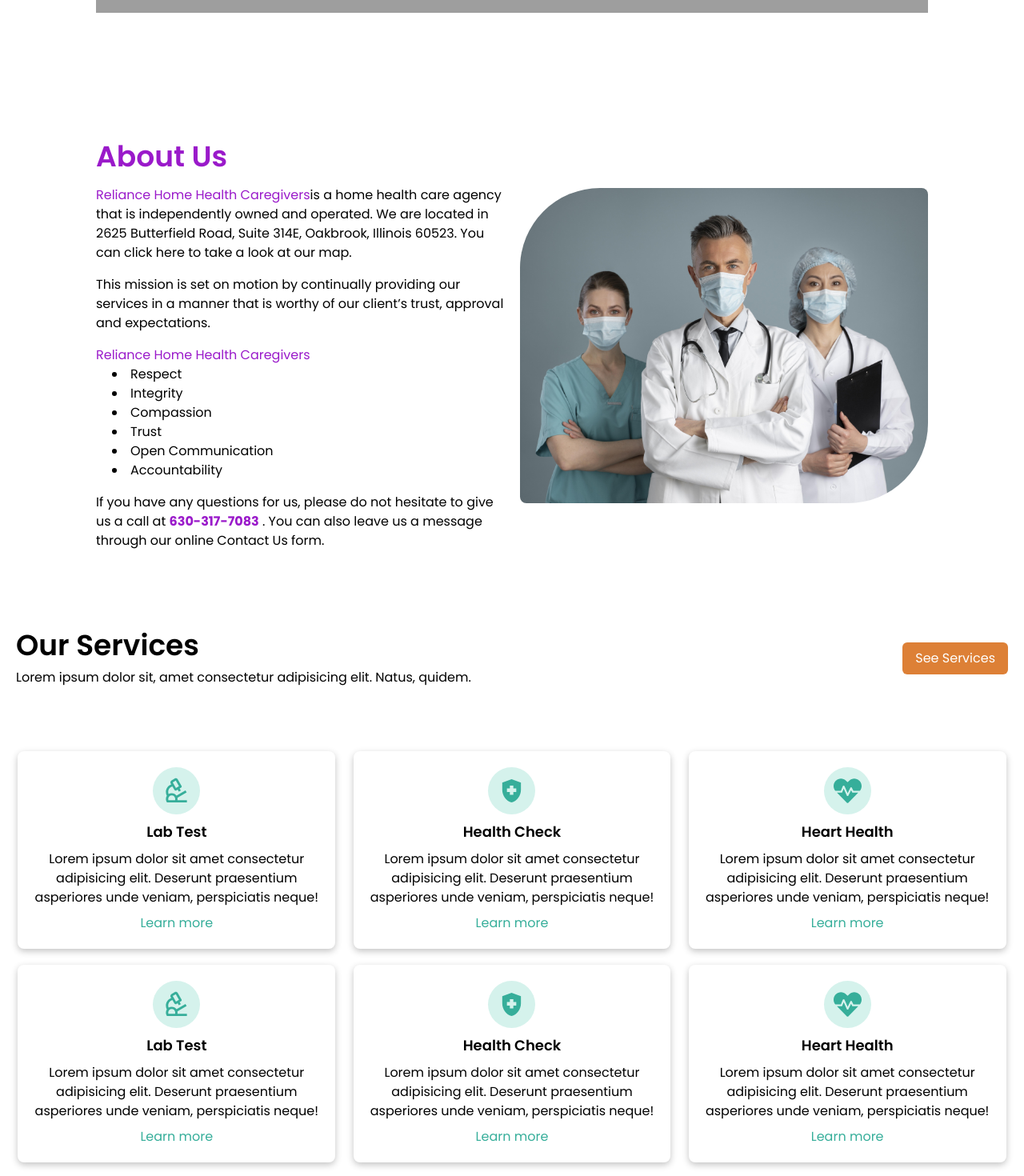
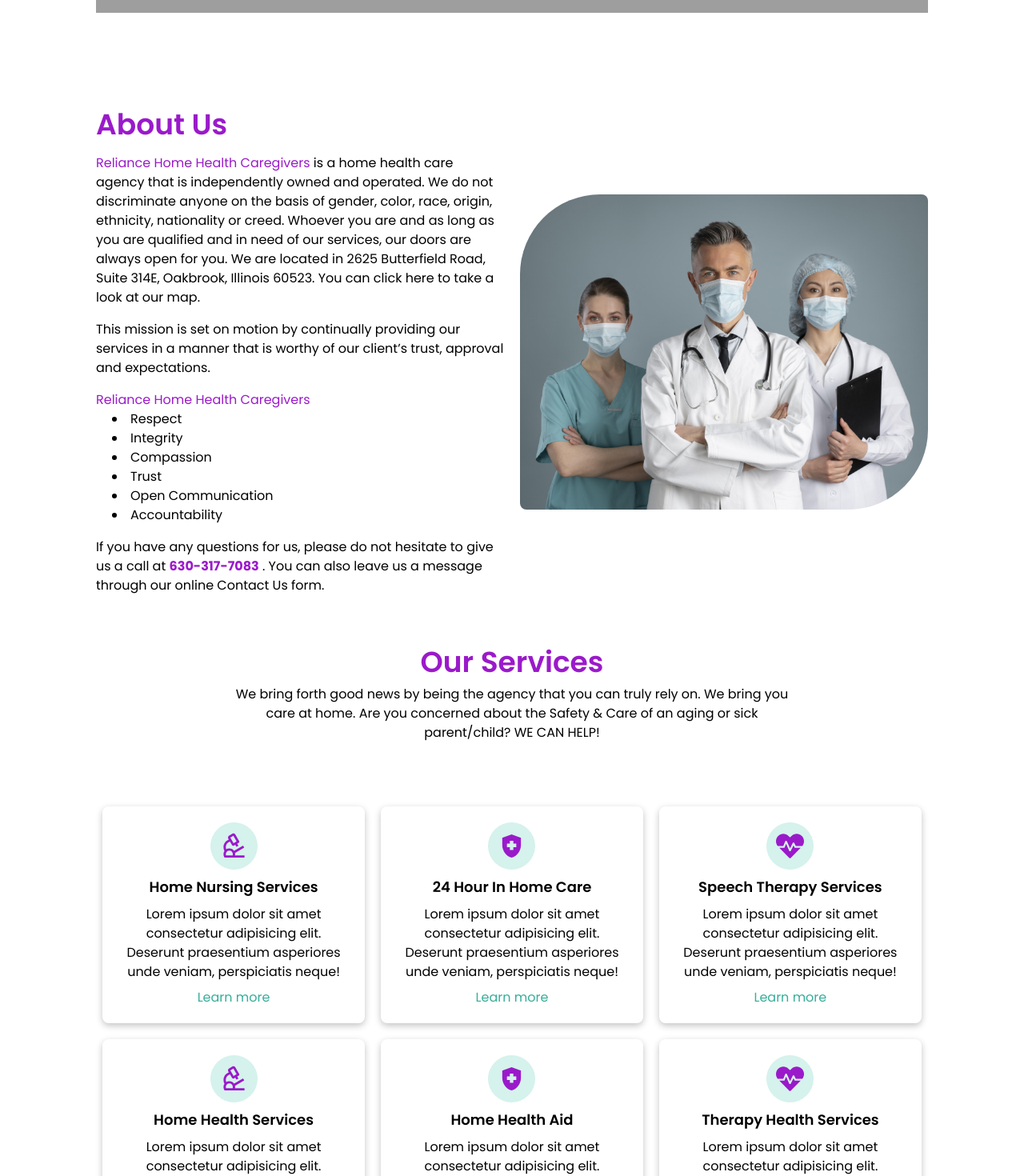
Before and after one commit to JusticeIsreal/Reliance-Home-Cre, a React (Vite) app: page / in a window 1280 px wide. Shown: the part 944-2414 px from the top of the page at 80% size. Built offline with nearby package versions, Linux system fonts and the light colour scheme; grey boxes are pictures that could not be loaded.

Commit message:
Services setup

```diff
--- a/src/components/About.jsx
+++ b/src/components/About.jsx
@@ -3,18 +3,22 @@ import img from "../assets/img/about.jpg";
 
 const About = () => {
   return (
-    <div className="  flex flex-col lg:flex-row justify-between items-center lg:px-15 xl:px-20 px-5 pt-20 lg:mt-20 gap-5">
+    <div className="  flex flex-col lg:flex-row justify-between items-center lg:px-15 xl:px-20 px-5 pt-10 lg:mt-20 gap-5">
       <div className=" w-full lg:w-3/4 space-y-4">
         <h1 className=" text-4xl font-semibold text-start text-[#9a1aca]">
           About Us
         </h1>
         <p className="lg:text-start">
           <span className="text-[#9a1aca]">
-            Reliance Home Health Caregivers
+            Reliance Home Health Caregivers{" "}
           </span>
           is a home health care agency that is independently owned and operated.
-          We are located in 2625 Butterfield Road, Suite 314E, Oakbrook,
-          Illinois 60523. You can click here to take a look at our map.
+          We do not discriminate anyone on the basis of gender, color, race,
+          origin, ethnicity, nationality or creed. Whoever you are and as long
+          as you are qualified and in need of our services, our doors are always
+          open for you. We are located in 2625 Butterfield Road, Suite 314E,
+          Oakbrook, Illinois 60523. You can click here to take a look at our
+          map.
         </p>
         <p className="text-justify lg:text-start">
           This mission is set on motion by continually providing our services in
--- a/src/components/Services.jsx
+++ b/src/components/Services.jsx
@@ -6,37 +6,31 @@ import { MdHealthAndSafety } from "react-icons/md";
 import { FaHeartbeat } from "react-icons/fa";
 
 const Services = () => {
-  const icon1 = (
-    <RiMicroscopeLine size={35} className=" text-backgroundColor" />
-  );
-  const icon2 = (
-    <MdHealthAndSafety size={35} className=" text-backgroundColor" />
-  );
-  const icon3 = <FaHeartbeat size={35} className=" text-backgroundColor" />;
+  const icon1 = <RiMicroscopeLine size={35} className=" text-[#9a1aca]" />;
+  const icon2 = <MdHealthAndSafety size={35} className=" text-[#9a1aca]" />;
+  const icon3 = <FaHeartbeat size={35} className=" text-[#9a1aca]" />;
 
   return (
-    <div className=" min-h-screen flex flex-col justify-center lg:px-30 xl:px-30 px-5 pt-24 lg:pt-16">
+    <div className=" min-h-screen flex flex-col justify-center lg:px-32 px-5 pt-24 lg:pt-16">
       <div className=" flex flex-col items-center lg:flex-row justify-between">
-        <div>
-          <h1 className=" text-4xl font-semibold text-center lg:text-start">
+        <div className="m-auto">
+          <h1 className=" text-4xl font-semibold text-center  text-[#9a1aca]">
             Our Services
           </h1>
-          <p className=" mt-2 text-center lg:text-start">
-            Lorem ipsum dolor sit, amet consectetur adipisicing elit. Natus,
-            quidem.
+          <p className=" mt-2 text-center " style={{ maxWidth: "700px" }}>
+            We bring forth good news by being the agency that you can truly rely
+            on. We bring you care at home. Are you concerned about the Safety &
+            Care of an aging or sick parent/child? WE CAN HELP!
           </p>
-        </div>
-        <div className=" mt-4 lg:mt-0">
-          <Button title="See Services" />
         </div>
       </div>
       <div className=" flex flex-col md:flex-row flex-wrap justify-evenly gap-5 pt-20">
-        <ServicesCard icon={icon1} title="Lab Test" />
-        <ServicesCard icon={icon2} title="Health Check" />
-        <ServicesCard icon={icon3} title="Heart Health" />
-        <ServicesCard icon={icon1} title="Lab Test" />
-        <ServicesCard icon={icon2} title="Health Check" />
-        <ServicesCard icon={icon3} title="Heart Health" />
+        <ServicesCard icon={icon1} title="Home Nursing Services" />
+        <ServicesCard icon={icon2} title="24 Hour In Home Care" />
+        <ServicesCard icon={icon3} title="Speech Therapy Services" />
+        <ServicesCard icon={icon1} title="Home Health Services" />
+        <ServicesCard icon={icon2} title="Home Health Aid" />
+        <ServicesCard icon={icon3} title="Therapy Health Services" />
       </div>
     </div>
   );
--- a/src/layouts/ServicesCard.jsx
+++ b/src/layouts/ServicesCard.jsx
@@ -2,7 +2,7 @@ import React from "react";
 
 const ServicesCard = ({ icon, title }) => {
   return (
-    <div className=" group flex flex-col items-center text-center gap-2 w-full  md:w-[47%]  lg:w-[30%] xl:w-[32%] p-5 shadow-[rgba(0,_0,_0,_0.24)_0px_3px_8px] rounded-lg cursor-pointer lg:hover:-translate-y-6 transition duration-300 ease-in-out">
+    <div className=" group flex flex-col items-center text-center gap-2 w-full  md:w-[47%]  lg:w-[30%] xl:w-[32%] p-5 shadow-[rgba(0,_0,_0,_0.24)_0px_3px_8px] rounded-lg cursor-pointer lg:hover:shadow-[rgba(0,_0,_0,_0.24)_0px_3px_8px] transition duration-300 ease-in-out">
       <div className=" bg-[#d5f2ec] p-3 rounded-full transition-colors duration-300 ease-in-out group-hover:bg-[#ade9dc]">
         {icon}
       </div>
```
